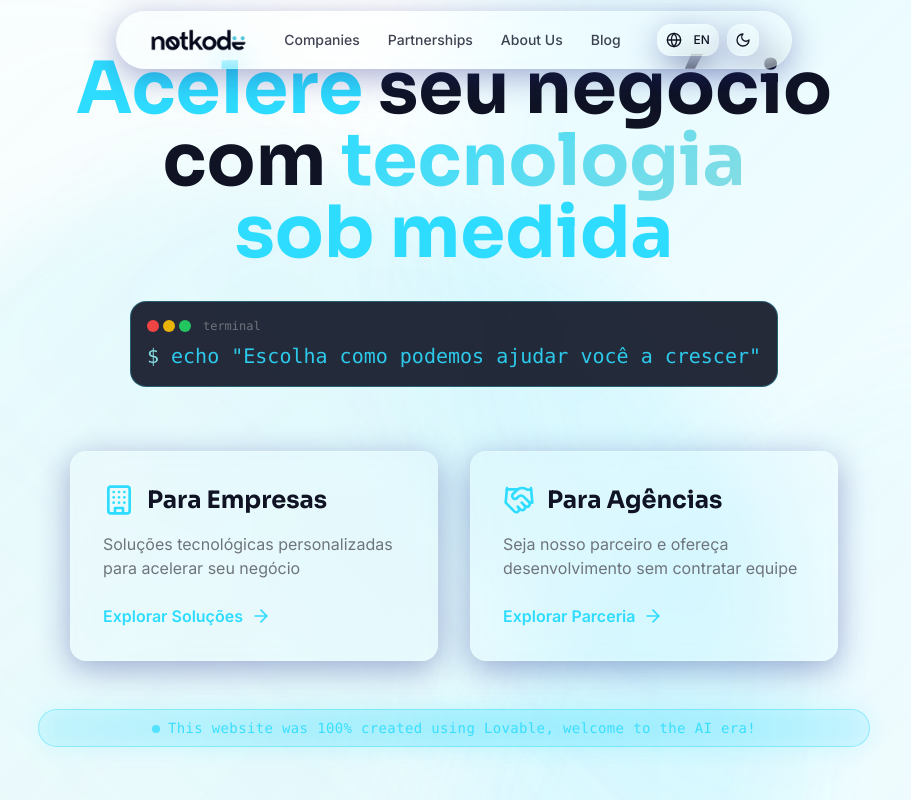
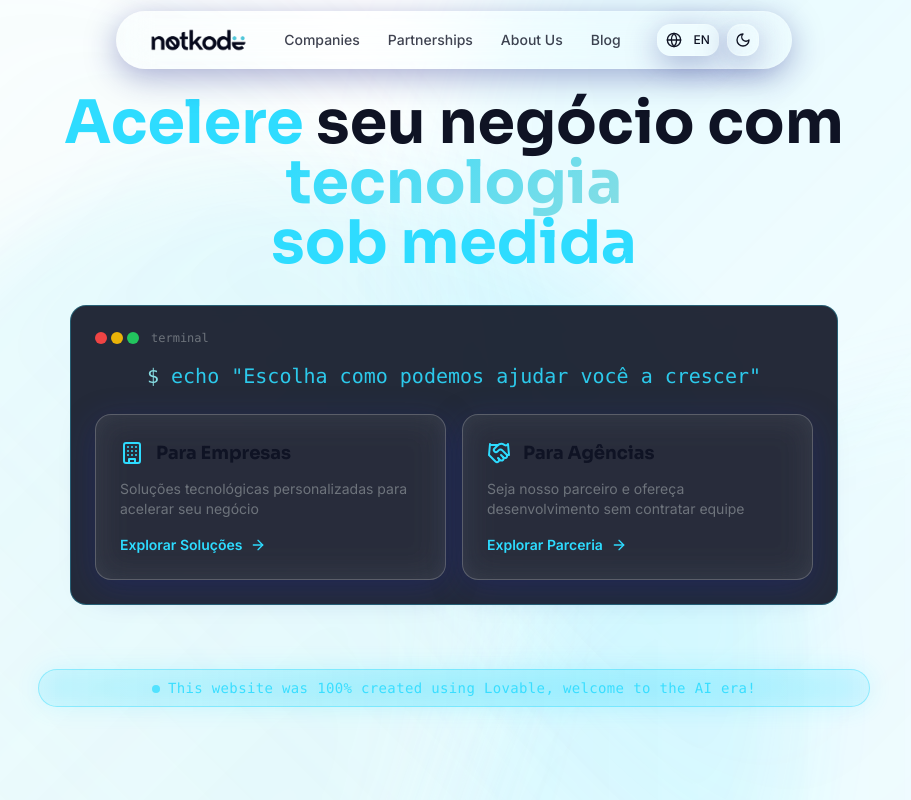
Before and after one commit to not-kode/notkode, a React (Vite) app: page / in a window 1280 px wide. Shown: the whole page, without its empty margins (186-1097 px from the left). Built offline with nearby package versions, Linux system fonts and the light colour scheme.

Commit message:
Refactor: Adjust hero title and options
Reduced the hero title size, split it into two lines, and moved the "Para Empresas" and "Para Agências" divs inside the terminal.

```diff
--- a/src/pages/Home.tsx
+++ b/src/pages/Home.tsx
@@ -39,10 +39,9 @@ const Home: React.FC = () => {
 
       <div className="container mx-auto max-w-4xl text-center relative z-10 flex-grow flex flex-col justify-center">
         {/* Main Title */}
-        <h1 className="font-sora font-bold text-4xl md:text-6xl lg:text-7xl mb-8 leading-tight">
+        <h1 className="font-sora font-bold text-3xl md:text-5xl lg:text-6xl mb-8 leading-tight">
           <div>
-            <span className="text-primary">Acelere</span> seu negócio com{' '}
-            <span className="text-gradient">tecnologia</span>
+            <span className="text-primary">Acelere</span> seu negócio com <span className="text-gradient">tecnologia</span>
           </div>
           <div>
             <span className="text-primary">sob medida</span>
@@ -51,8 +50,8 @@ const Home: React.FC = () => {
 
         {/* Subtitle - Console Style */}
         <div className="mb-16 max-w-3xl mx-auto">
-          <div className="bg-notkode-deep-navy/90 border border-primary/30 rounded-lg p-4 backdrop-blur-sm">
-            <div className="flex items-center mb-2">
+          <div className="bg-notkode-deep-navy/90 border border-primary/30 rounded-lg p-6 backdrop-blur-sm">
+            <div className="flex items-center mb-4">
               <div className="flex space-x-1 mr-3">
                 <div className="w-3 h-3 bg-red-500 rounded-full"></div>
                 <div className="w-3 h-3 bg-yellow-500 rounded-full"></div>
@@ -60,49 +59,49 @@ const Home: React.FC = () => {
               </div>
               <span className="text-xs text-muted-foreground font-mono">terminal</span>
             </div>
-            <p className="font-mono text-lg md:text-xl text-primary/90 leading-relaxed">
+            <p className="font-mono text-lg md:text-xl text-primary/90 leading-relaxed mb-6">
               <span className="text-secondary">$</span> echo "Escolha como podemos ajudar você a crescer"
             </p>
-          </div>
-        </div>
 
-        {/* Options */}
-        <div className="grid md:grid-cols-2 gap-8 max-w-3xl mx-auto mb-12">
+            {/* Options inside terminal */}
+            <div className="grid md:grid-cols-2 gap-4">
               {/* Empresas Option */}
               <Link
                 to="/empresas"
-            className="glass-card group hover:scale-105 transition-all duration-300 p-8 text-left"
+                className="glass-card group hover:scale-105 transition-all duration-300 p-6 text-left bg-background/10 hover:bg-background/20"
               >
-            <div className="flex items-center mb-4">
-              <Building className="w-8 h-8 text-primary mr-3 group-hover:scale-110 transition-transform" />
-              <h2 className="font-sora font-bold text-2xl">Para Empresas</h2>
+                <div className="flex items-center mb-3">
+                  <Building className="w-6 h-6 text-primary mr-3 group-hover:scale-110 transition-transform" />
+                  <h2 className="font-sora font-bold text-lg">Para Empresas</h2>
                 </div>
-            <p className="text-muted-foreground mb-6">
+                <p className="text-muted-foreground mb-4 text-sm">
                   Soluções tecnológicas personalizadas para acelerar seu negócio
                 </p>
-            <div className="flex items-center text-primary font-semibold">
+                <div className="flex items-center text-primary font-semibold text-sm">
                   Explorar Soluções
-              <ArrowRight className="ml-2 w-5 h-5 group-hover:translate-x-2 transition-transform" />
+                  <ArrowRight className="ml-2 w-4 h-4 group-hover:translate-x-2 transition-transform" />
                 </div>
               </Link>
 
               {/* Parcerias Option */}
               <Link
                 to="/parcerias"
-            className="glass-card group hover:scale-105 transition-all duration-300 p-8 text-left"
+                className="glass-card group hover:scale-105 transition-all duration-300 p-6 text-left bg-background/10 hover:bg-background/20"
               >
-            <div className="flex items-center mb-4">
-              <Handshake className="w-8 h-8 text-primary mr-3 group-hover:scale-110 transition-transform" />
-              <h2 className="font-sora font-bold text-2xl">Para Agências</h2>
+                <div className="flex items-center mb-3">
+                  <Handshake className="w-6 h-6 text-primary mr-3 group-hover:scale-110 transition-transform" />
+                  <h2 className="font-sora font-bold text-lg">Para Agências</h2>
                 </div>
-            <p className="text-muted-foreground mb-6">
+                <p className="text-muted-foreground mb-4 text-sm">
                   Seja nosso parceiro e ofereça desenvolvimento sem contratar equipe
                 </p>
-            <div className="flex items-center text-primary font-semibold">
+                <div className="flex items-center text-primary font-semibold text-sm">
                   Explorar Parceria
-              <ArrowRight className="ml-2 w-5 h-5 group-hover:translate-x-2 transition-transform" />
+                  <ArrowRight className="ml-2 w-4 h-4 group-hover:translate-x-2 transition-transform" />
                 </div>
               </Link>
+            </div>
+          </div>
         </div>
 
         {/* Futuristic Neon Lovable Tag */}
```
Lines whose indentation alone changed are shown as unchanged.
